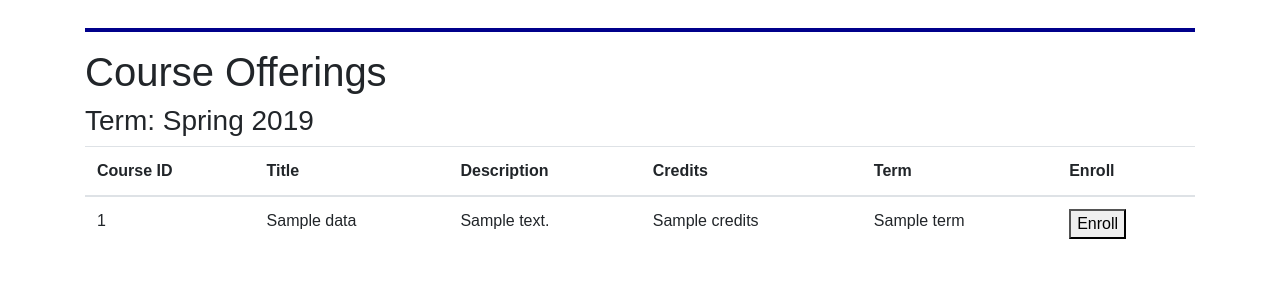
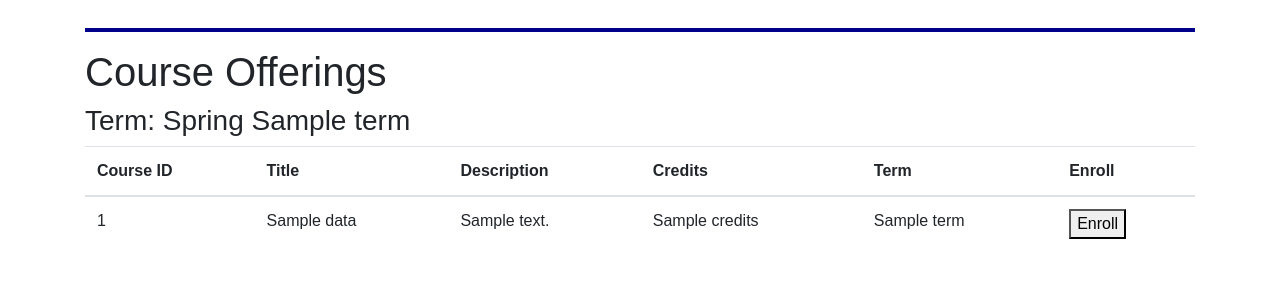
Before and after one commit to callMeBro/Linked-in-flask, a Flask app: template application/templates/courses.html in a window 1280 px wide. Shown: the part 126-426 px from the top of the page. Run offline with Flask 3, Linux system fonts and the light colour scheme; the template is opened without the code that fills it: most values are stand-ins (such as "Sample title", 1, 10 or a date in 2020); some libraries are stand-ins or nearby versions.

Commit message:
courses template

```diff
--- a/application/templates/courses.html
+++ b/application/templates/courses.html
@@ -2,7 +2,7 @@
 <h1>Course Offerings</h1>
 
 <!--  Display the Term and Year here --->
-<h3>Term: Spring 2019</h3>
+<h3>Term: Spring {{ term }}</h3>
 
 <div>
   <table class="table table-hover">
@@ -20,13 +20,19 @@
       <!-- Construct the rest of courses here -->
       {% for data in courseData %}
       <tr>
-        <td scope="row">{{ data["courseID"] }}</td>
-        <td>{{ data["title"] }}</td>
-        <td>{{ data["description"] }}</td>
-        <td>{{ data["credits"] }}</td>
-        <td>{{ data["term"] }}</td>
+        <td scope="row">{{ data.courseID }}</td>
+        <td>{{ data.title }}</td>
+        <td>{{ data.description }}</td>
+        <td>{{ data.credits }}</td>
+        <td>{{ data.term }}</td>
         <td>
-          <button>Enroll</button>
+          <form action="{{url_for('enrollment')}}" method="GET">
+            <input type="hidden" name="courseID" value="{{ data.courseID }}" />
+            <input type="hidden" name="title" value="{{ data.title }}" />
+            <input type="hidden" name="term" value="{{ data.term }}" />
+
+            <button>Enroll</button>
+          </form>
         </td>
       </tr>
       {% endfor %}
```
